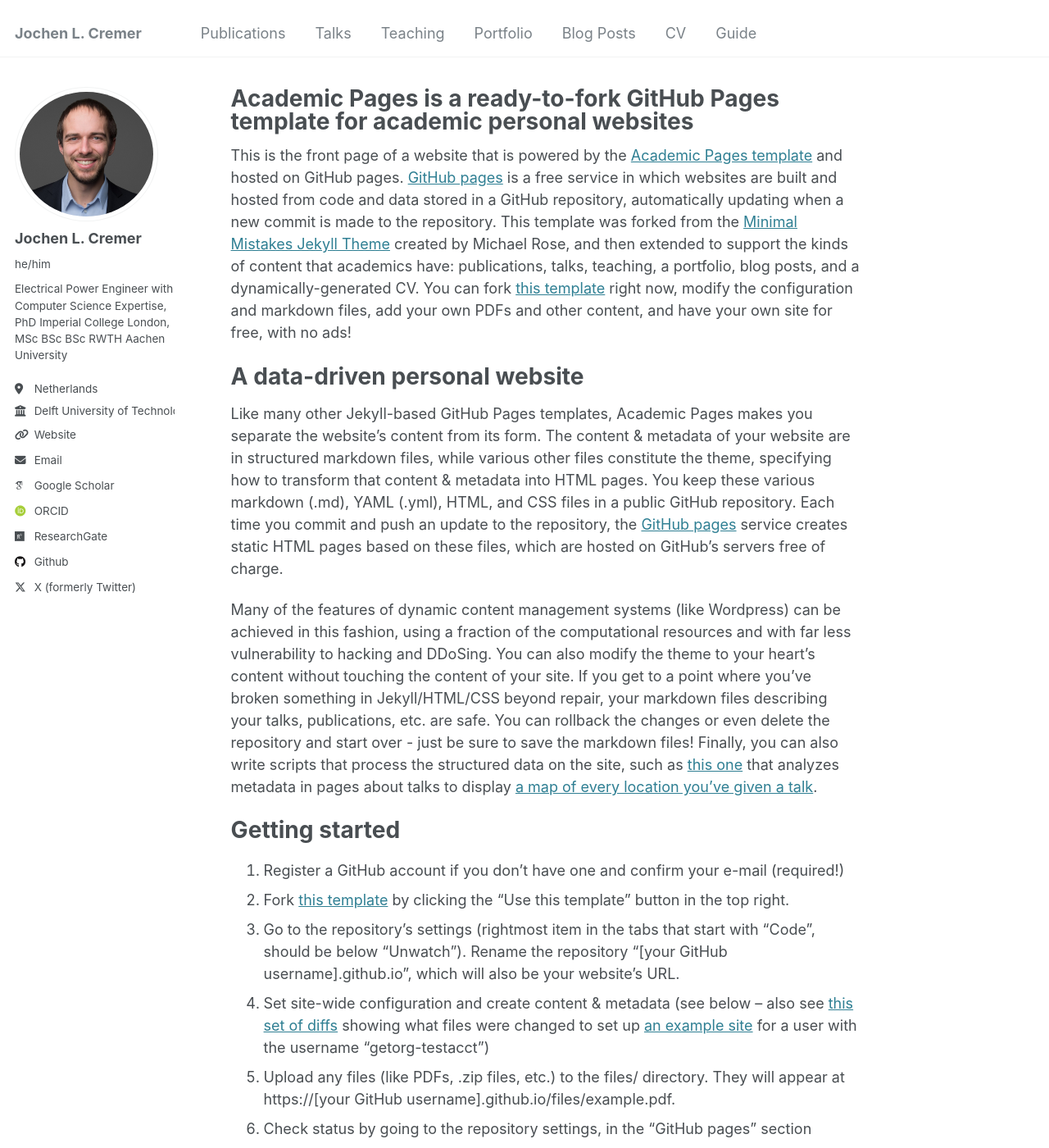
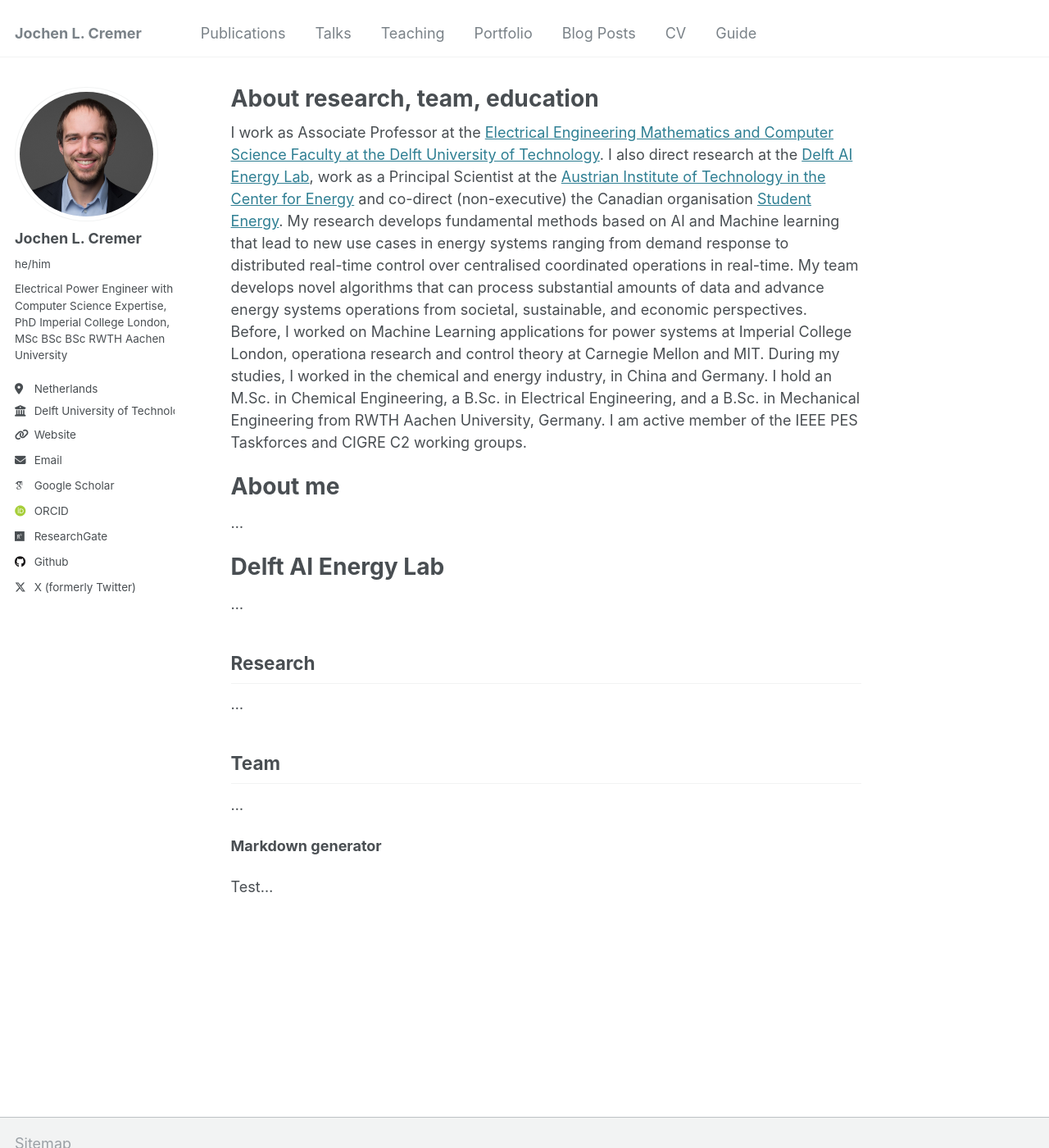
Before and after one commit to JochenC/JochenC.github.io, a Jekyll site: the page built from _pages/about.md, in a window 1280 px wide and 1400 px high. Shown: the whole window at 82% size. Built offline with Jekyll 4.4.1, drawn with Linux system fonts in a browser that asks for light colours; some web fonts are replaced; some of the changed text lies outside the part shown.

Commit message:
Update about.md

```diff
--- a/_pages/about.md
+++ b/_pages/about.md
@@ -1,49 +1,30 @@
 ---
 permalink: /
-title: "Academic Pages is a ready-to-fork GitHub Pages template for academic personal websites"
+title: "About research, team, education"
 author_profile: true
 redirect_from:
   - /about/
   - /about.html
 ---
 
-This is the front page of a website that is powered by the [Academic Pages template](https://github.com/academicpages/academicpages.github.io) and hosted on GitHub pages. [GitHub pages](https://pages.github.com) is a free service in which websites are built and hosted from code and data stored in a GitHub repository, automatically updating when a new commit is made to the repository. This template was forked from the [Minimal Mistakes Jekyll Theme](https://mmistakes.github.io/minimal-mistakes/) created by Michael Rose, and then extended to support the kinds of content that academics have: publications, talks, teaching, a portfolio, blog posts, and a dynamically-generated CV. You can fork [this template](https://github.com/academicpages/academicpages.github.io) right now, modify the configuration and markdown files, add your own PDFs and other content, and have your own site for free, with no ads!
+I work as Associate Professor at the [Electrical Engineering Mathematics and Computer Science Faculty at the Delft University of Technology](https://www.tudelft.nl/en/eemcs). I also direct research at the [Delft AI Energy Lab](https://www.tudelft.nl/ai/delft-ai-energy-lab), work as a Principal Scientist at the [Austrian Institute of Technology in the Center for Energy](https://www.ait.ac.at/en/about-the-ait/center/center-for-energy) and co-direct (non-executive) the Canadian organisation [Student Energy](https://studentenergy.org/). My research develops fundamental methods based on AI and Machine learning that lead to new use cases in energy systems ranging from demand response to distributed real-time control over centralised coordinated operations in real-time. My team develops novel algorithms that can process substantial amounts of data and advance energy systems operations from societal, sustainable, and economic perspectives. Before, I worked on Machine Learning applications for power systems at Imperial College London, operationa research and control theory at Carnegie Mellon and MIT. During my studies, I worked in the chemical and energy industry, in China and Germany. I hold an M.Sc. in Chemical Engineering, a B.Sc. in Electrical Engineering, and a B.Sc. in Mechanical Engineering from RWTH Aachen University, Germany. I am active member of the IEEE PES Taskforces and CIGRE C2 working groups.
 
-A data-driven personal website
+About me
 ======
-Like many other Jekyll-based GitHub Pages templates, Academic Pages makes you separate the website's content from its form. The content & metadata of your website are in structured markdown files, while various other files constitute the theme, specifying how to transform that content & metadata into HTML pages. You keep these various markdown (.md), YAML (.yml), HTML, and CSS files in a public GitHub repository. Each time you commit and push an update to the repository, the [GitHub pages](https://pages.github.com/) service creates static HTML pages based on these files, which are hosted on GitHub's servers free of charge.
+...
 
-Many of the features of dynamic content management systems (like Wordpress) can be achieved in this fashion, using a fraction of the computational resources and with far less vulnerability to hacking and DDoSing. You can also modify the theme to your heart's content without touching the content of your site. If you get to a point where you've broken something in Jekyll/HTML/CSS beyond repair, your markdown files describing your talks, publications, etc. are safe. You can rollback the changes or even delete the repository and start over - just be sure to save the markdown files! Finally, you can also write scripts that process the structured data on the site, such as [this one](https://github.com/academicpages/academicpages.github.io/blob/master/talkmap.ipynb) that analyzes metadata in pages about talks to display [a map of every location you've given a talk](https://academicpages.github.io/talkmap.html).
+Delft AI Energy Lab
+======
+...
 
-Getting started
-======
-1. Register a GitHub account if you don't have one and confirm your e-mail (required!)
-1. Fork [this template](https://github.com/academicpages/academicpages.github.io) by clicking the "Use this template" button in the top right.
-1. Go to the repository's settings (rightmost item in the tabs that start with "Code", should be below "Unwatch"). Rename the repository "[your GitHub username].github.io", which will also be your website's URL.
-1. Set site-wide configuration and create content & metadata (see below -- also see [this set of diffs](http://archive.is/3TPas) showing what files were changed to set up [an example site](https://getorg-testacct.github.io) for a user with the username "getorg-testacct")
-1. Upload any files (like PDFs, .zip files, etc.) to the files/ directory. They will appear at https://[your GitHub username].github.io/files/example.pdf.
-1. Check status by going to the repository settings, in the "GitHub pages" section
+Research
+------
+...
 
-Site-wide configuration
+Team
 ------
-The main configuration file for the site is in the base directory in [_config.yml](https://github.com/academicpages/academicpages.github.io/blob/master/_config.yml), which defines the content in the sidebars and other site-wide features. You will need to replace the default variables with ones about yourself and your site's github repository. The configuration file for the top menu is in [_data/navigation.yml](https://github.com/academicpages/academicpages.github.io/blob/master/_data/navigation.yml). For example, if you don't have a portfolio or blog posts, you can remove those items from that navigation.yml file to remove them from the header.
-
-Create content & metadata
-------
-For site content, there is one markdown file for each type of content, which are stored in directories like _publications, _talks, _posts, _teaching, or _pages. For example, each talk is a markdown file in the [_talks directory](https://github.com/academicpages/academicpages.github.io/tree/master/_talks). At the top of each markdown file is structured data in YAML about the talk, which the theme will parse to do lots of cool stuff. The same structured data about a talk is used to generate the list of talks on the [Talks page](https://academicpages.github.io/talks), each [individual page](https://academicpages.github.io/talks/2012-03-01-talk-1) for specific talks, the talks section for the [CV page](https://academicpages.github.io/cv), and the [map of places you've given a talk](https://academicpages.github.io/talkmap.html) (if you run this [python file](https://github.com/academicpages/academicpages.github.io/blob/master/talkmap.py) or [Jupyter notebook](https://github.com/academicpages/academicpages.github.io/blob/master/talkmap.ipynb), which creates the HTML for the map based on the contents of the _talks directory).
+...
 
 **Markdown generator**
 
-The repository includes [a set of Jupyter notebooks](https://github.com/academicpages/academicpages.github.io/tree/master/markdown_generator
-) that converts a CSV containing structured data about talks or presentations into individual markdown files that will be properly formatted for the Academic Pages template. The sample CSVs in that directory are the ones I used to create my own personal website at stuartgeiger.com. My usual workflow is that I keep a spreadsheet of my publications and talks, then run the code in these notebooks to generate the markdown files, then commit and push them to the GitHub repository.
-
-How to edit your site's GitHub repository
-------
-Many people use a git client to create files on their local computer and then push them to GitHub's servers. If you are not familiar with git, you can directly edit these configuration and markdown files directly in the github.com interface. Navigate to a file (like [this one](https://github.com/academicpages/academicpages.github.io/blob/master/_talks/2012-03-01-talk-1.md) and click the pencil icon in the top right of the content preview (to the right of the "Raw | Blame | History" buttons). You can delete a file by clicking the trashcan icon to the right of the pencil icon. You can also create new files or upload files by navigating to a directory and clicking the "Create new file" or "Upload files" buttons.
-
-Example: editing a markdown file for a talk
-![Editing a markdown file for a talk](/images/editing-talk.png)
-
-For more info
-------
-More info about configuring Academic Pages can be found in [the guide](https://academicpages.github.io/markdown/), the [growing wiki](https://github.com/academicpages/academicpages.github.io/wiki), and you can always [ask a question on GitHub](https://github.com/academicpages/academicpages.github.io/discussions). The [guides for the Minimal Mistakes theme](https://mmistakes.github.io/minimal-mistakes/docs/configuration/) (which this theme was forked from) might also be helpful.
+Test...
```
